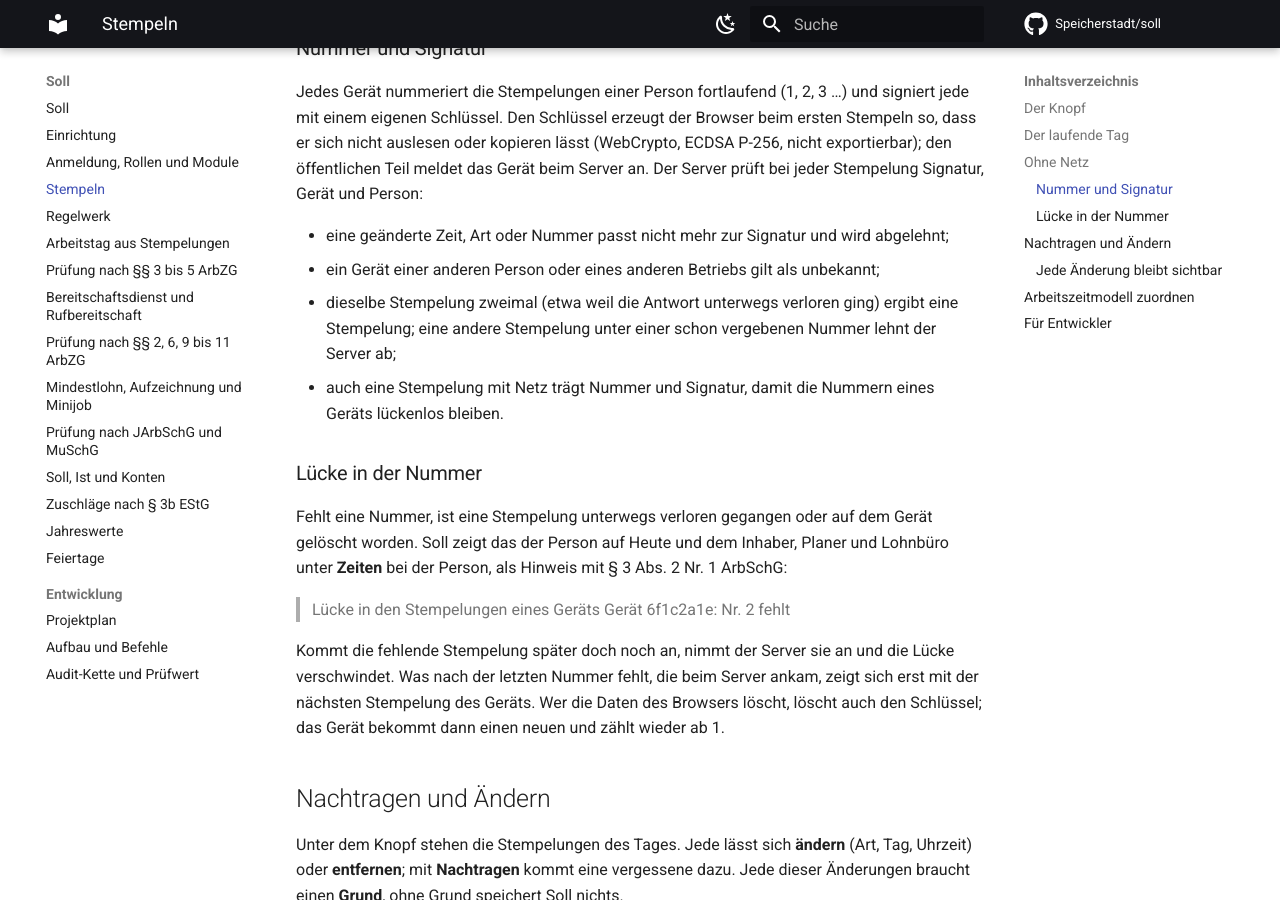
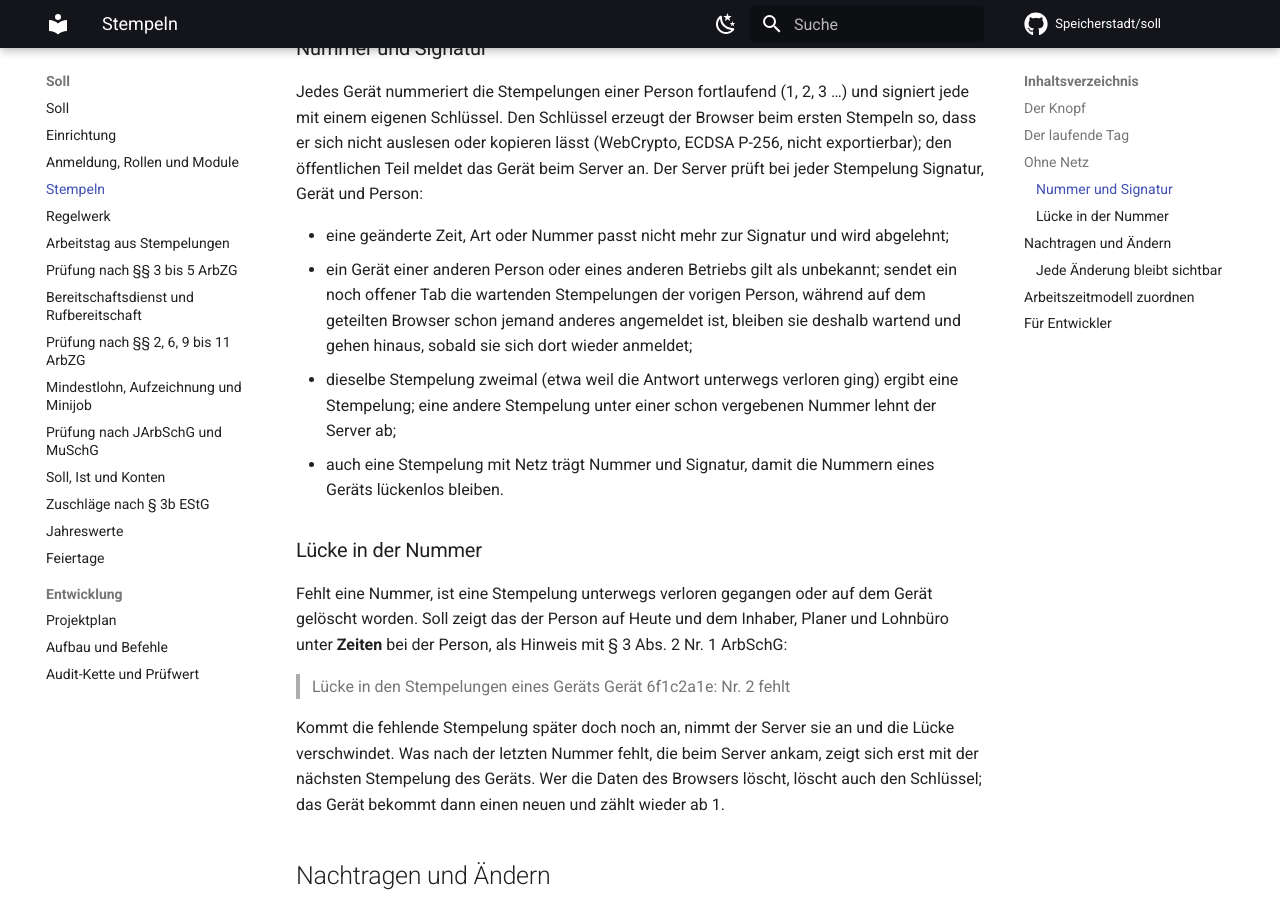
Before and after one commit to Speicherstadt/soll, an MkDocs documentation site: the page built from docs/stempeln.md, in a window 1280 px wide and 900 px high, scrolled down 2430 px. Built offline with MkDocs 1.6.1 and Material for MkDocs 9.7.7, drawn with Linux system fonts in a browser that asks for light colours; comment, search, counter and statistics services are not loaded.

Commit message:
fix: keep an entry waiting when the session does not know its device
A 404 geraet_unbekannt means another person or business is signed in (a tab
left open on a shared browser), not that the entry is wrong: the queue now
waits and sends it once its person signs in there again, instead of marking it
refused for good.

Co-Authored-By: Claude Opus 5.5 <noreply@anthropic.com>
Claude-Session: https://claude.ai/code/session_01Y3rdfb3WLu6eQFD5t9ebz6

```diff
--- a/docs/stempeln.md
+++ b/docs/stempeln.md
@@ -92,7 +92,10 @@ Teil meldet das Gerät beim Server an. Der Server prüft bei jeder Stempelung Si
 Person:
 
 - eine geänderte Zeit, Art oder Nummer passt nicht mehr zur Signatur und wird abgelehnt;
-- ein Gerät einer anderen Person oder eines anderen Betriebs gilt als unbekannt;
+- ein Gerät einer anderen Person oder eines anderen Betriebs gilt als unbekannt; sendet ein noch
+  offener Tab die wartenden Stempelungen der vorigen Person, während auf dem geteilten Browser
+  schon jemand anderes angemeldet ist, bleiben sie deshalb wartend und gehen hinaus, sobald sie sich
+  dort wieder anmeldet;
 - dieselbe Stempelung zweimal (etwa weil die Antwort unterwegs verloren ging) ergibt eine
   Stempelung; eine andere Stempelung unter einer schon vergebenen Nummer lehnt der Server ab;
 - auch eine Stempelung mit Netz trägt Nummer und Signatur, damit die Nummern eines Geräts lückenlos
```
Also changed, not shown: docs/plan.md (+1 -1 lines), 2 other files.
